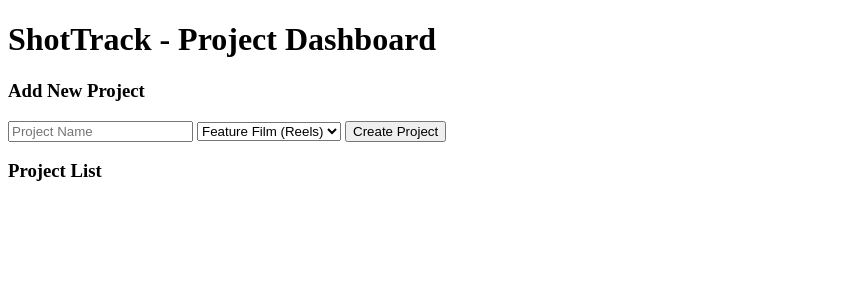
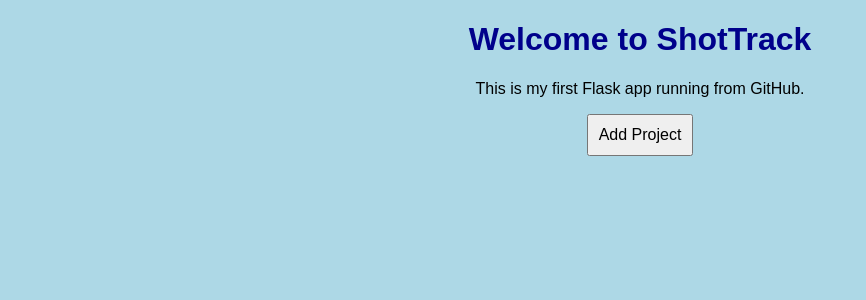
Before and after one commit to foraihelp/ShotTrack_Lite, a Flask app: template templates/index.html in a window 1280 px wide. Shown: the top 300 px of the page, without its empty margins (0-866 px from the left). Run offline with Flask 3, Linux system fonts and the light colour scheme; the template is opened without the code that fills it, so the values that code supplies are empty.

Commit message:
Update index.html

```diff
--- a/templates/index.html
+++ b/templates/index.html
@@ -1,34 +1,21 @@
 <!DOCTYPE html>
 <html>
+
 <head>
-    <title>ShotTrack - Projects</title>
+    <title>ShotTrack</title>
+
+    <!-- Connect CSS from static folder -->
+    <link rel="stylesheet" href="{{ url_for('static', filename='css/style.css') }}">
+
 </head>
+
 <body>
 
-    <h1>ShotTrack - Project Dashboard</h1>
+    <h1>Welcome to ShotTrack</h1>
+    <p>This is my first Flask app running from GitHub.</p>
 
-    <h3>Add New Project</h3>
-    <form method="POST">
-        <input type="text" name="project_name" placeholder="Project Name" required>
-
-        <select name="project_type" required>
-            <option value="Film">Feature Film (Reels)</option>
-            <option value="Series">Series (Episodes)</option>
-        </select>
-
-        <button type="submit">Create Project</button>
-    </form>
-
-    <h3>Project List</h3>
-    <ul>
-        {% for project in projects %}
-            <li>
-                <a href="/project/{{ project[0] }}">
-                    {{ project[1] }} ({{ project[2] }})
-                </a>
-            </li>
-        {% endfor %}
-    </ul>
+    <button>Add Project</button>
 
 </body>
+
 </html>
```
